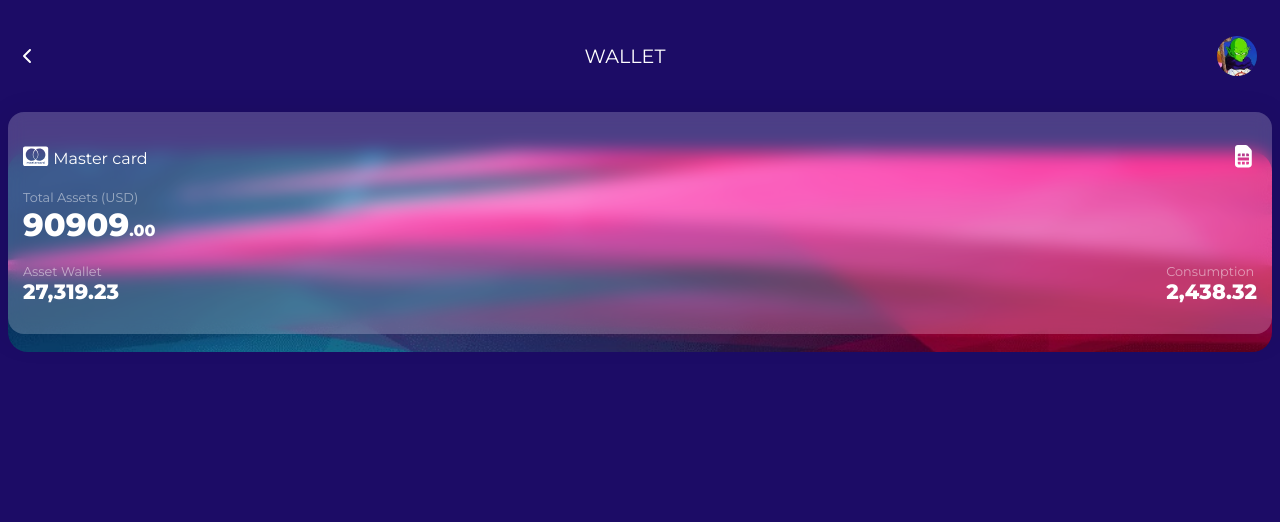
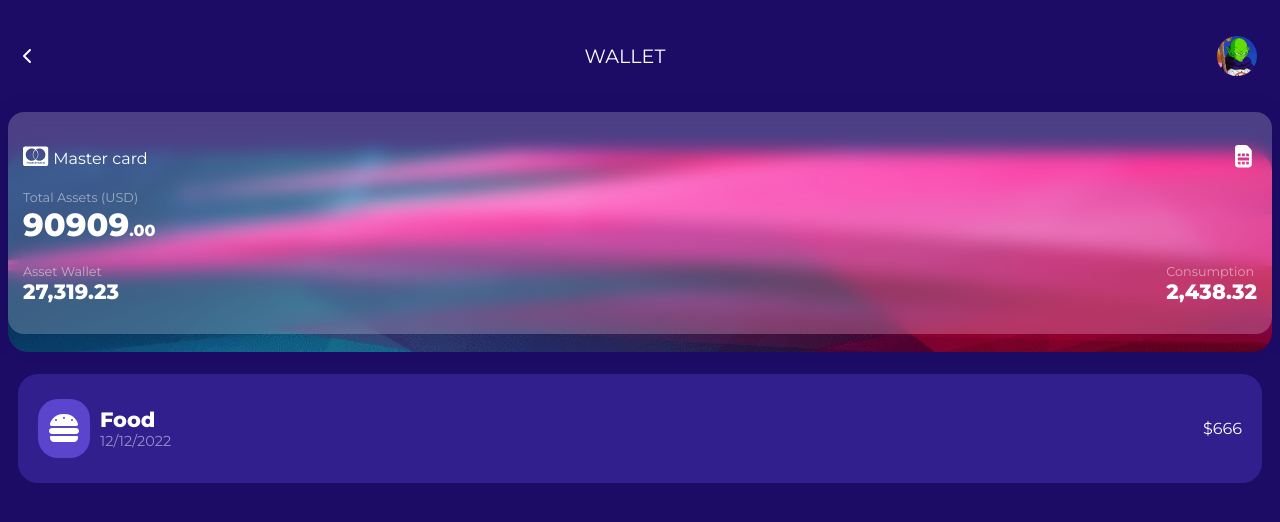
Before and after one commit to konkkeror/ui-wallet-angular, an Angular app: page / in a window 1280 px wide. Shown: the top 522 px of the page. Built offline with nearby package versions, Linux system fonts and the light colour scheme.

Commit message:
Tipos de datos

```diff
--- a/src/app/app.component.html
+++ b/src/app/app.component.html
@@ -1,3 +1,6 @@
 <app-nav></app-nav>
 <app-creditcard total="90909"></app-creditcard>
+<section id="transacciones">
+  <app-service-category [categoriaTransaccion]="categoria"></app-service-category>
+</section>
 <router-outlet></router-outlet>
--- a/src/app/app.component.scss
+++ b/src/app/app.component.scss
@@ -0,0 +1,3 @@
+#transacciones {
+  margin-top: 40px;
+}
--- a/src/app/app.component.ts
+++ b/src/app/app.component.ts
@@ -1,4 +1,5 @@
 import { Component } from '@angular/core';
+import { CategoriaTransaccion } from './model/interfaces';
 
 @Component({
   selector: 'app-root',
@@ -7,4 +8,5 @@ import { Component } from '@angular/core';
 })
 export class AppComponent {
   title = 'ui-wallet-angular';
+  categoria:CategoriaTransaccion = {nombre:'Food', valor: 666, fechaUltimaTransaccion:'12/12/2022'};
 }
--- a/src/app/app.module.ts
+++ b/src/app/app.module.ts
@@ -6,12 +6,14 @@ import { AppComponent } from './app.component';
 import { NavComponent } from './components/nav/nav.component';
 import { FontAwesomeModule } from '@fortawesome/angular-fontawesome';
 import { CreditcardComponent } from './components/creditcard/creditcard.component';
+import { ServiceCategoryComponent } from './components/service-category/service-category.component';
 
 @NgModule({
   declarations: [
     AppComponent,
     NavComponent,
-    CreditcardComponent
+    CreditcardComponent,
+    ServiceCategoryComponent
   ],
   imports: [
     BrowserModule,
--- /dev/null
+++ b/src/app/components/service-category/service-category.component.html
@@ -0,0 +1,14 @@
+<div class="transaccion">
+  <div class="icono">
+    <span>
+      <fa-icon [icon]="faBurger"></fa-icon>
+    </span>
+  </div>
+  <div class="texto">
+    <div class="titulo">{{categoriaTransaccion.nombre}}</div>
+    <div class="descripcion">{{categoriaTransaccion.fechaUltimaTransaccion}}</div>
+  </div>
+  <div class="monto">
+    ${{categoriaTransaccion.valor}}
+  </div>
+</div>
--- /dev/null
+++ b/src/app/components/service-category/service-category.component.scss
@@ -0,0 +1,36 @@
+.transaccion {
+  display: flex;
+  margin: 5px 10px 10px 10px;
+  padding: 25px 20px;
+  background-color: #321f8e;
+  border-radius: 20px;
+  color: #fff;
+  align-items: center;
+}
+
+.transaccion .icono {
+  font-size: 2rem;
+  padding: 0 10px 0 0;
+}
+
+.transaccion .icono span {
+  background-color: #5b45cc;
+  padding: 10px;
+  border-radius: 20px;
+  display: flex;
+  align-items: center;
+  justify-content: center;
+}
+
+.transaccion .texto {
+  flex: 1;
+}
+
+.transaccion .texto .titulo{
+  font-size: 1.3rem;
+  font-weight: bold;
+}
+.transaccion .texto .descripcion{
+  font-size: 0.9rem;
+  color: rgba(255, 255, 255, 0.5);
+}
--- /dev/null
+++ b/src/app/components/service-category/service-category.component.ts
@@ -0,0 +1,19 @@
+import { Component, Input, OnInit } from '@angular/core';
+import { faBurger } from '@fortawesome/free-solid-svg-icons';
+import { CategoriaTransaccion } from 'src/app/model/interfaces';
+
+@Component({
+  selector: 'app-service-category',
+  templateUrl: './service-category.component.html',
+  styleUrls: ['./service-category.component.scss']
+})
+export class ServiceCategoryComponent implements OnInit {
+  faBurger = faBurger;
+  @Input() categoriaTransaccion: CategoriaTransaccion = {};
+
+  constructor() { }
+
+  ngOnInit(): void {
+  }
+
+}
--- /dev/null
+++ b/src/app/model/interfaces.ts
@@ -0,0 +1,9 @@
+// TIPO DE DATO
+
+export interface CategoriaTransaccion {
+  icono?: string;
+  nombre?: string;
+  fechaUltimaTransaccion?: string;
+  valor?: number;
+  // moneda: 'Lempiras' | 'Dolares';
+}
```
